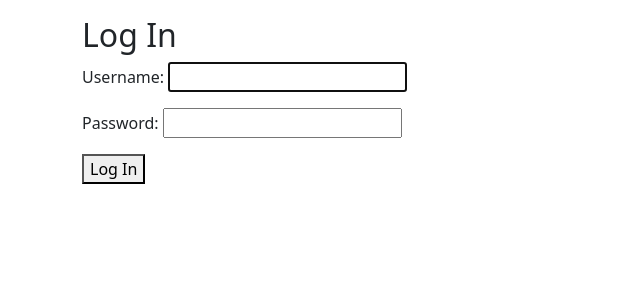
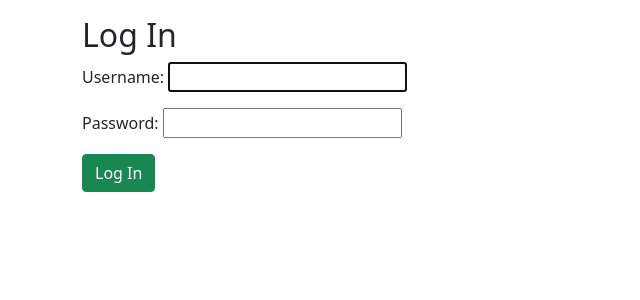
Before and after one commit to ahmed-h-morgan/Django_for_beginners, a Django app: page /accounts/login/ in a window 1280 px wide. Shown: the part 73-373 px from the top of the page, without its empty margins (0-640 px from the left). Run offline with Django 5.2, Linux system fonts and the light colour scheme.

Commit message:
update the login form style using bootstrap

```diff
--- a/news/templates/registration/login.html
+++ b/news/templates/registration/login.html
@@ -10,7 +10,7 @@
     <form method="post">
         {% csrf_token %}
         {{ form.as_p }}
-        <button type="submit">Log In</button>
+        <button class="btn btn-success ml-2" type="submit">Log In</button>
     </form>
 
 {% endblock content %}
```
